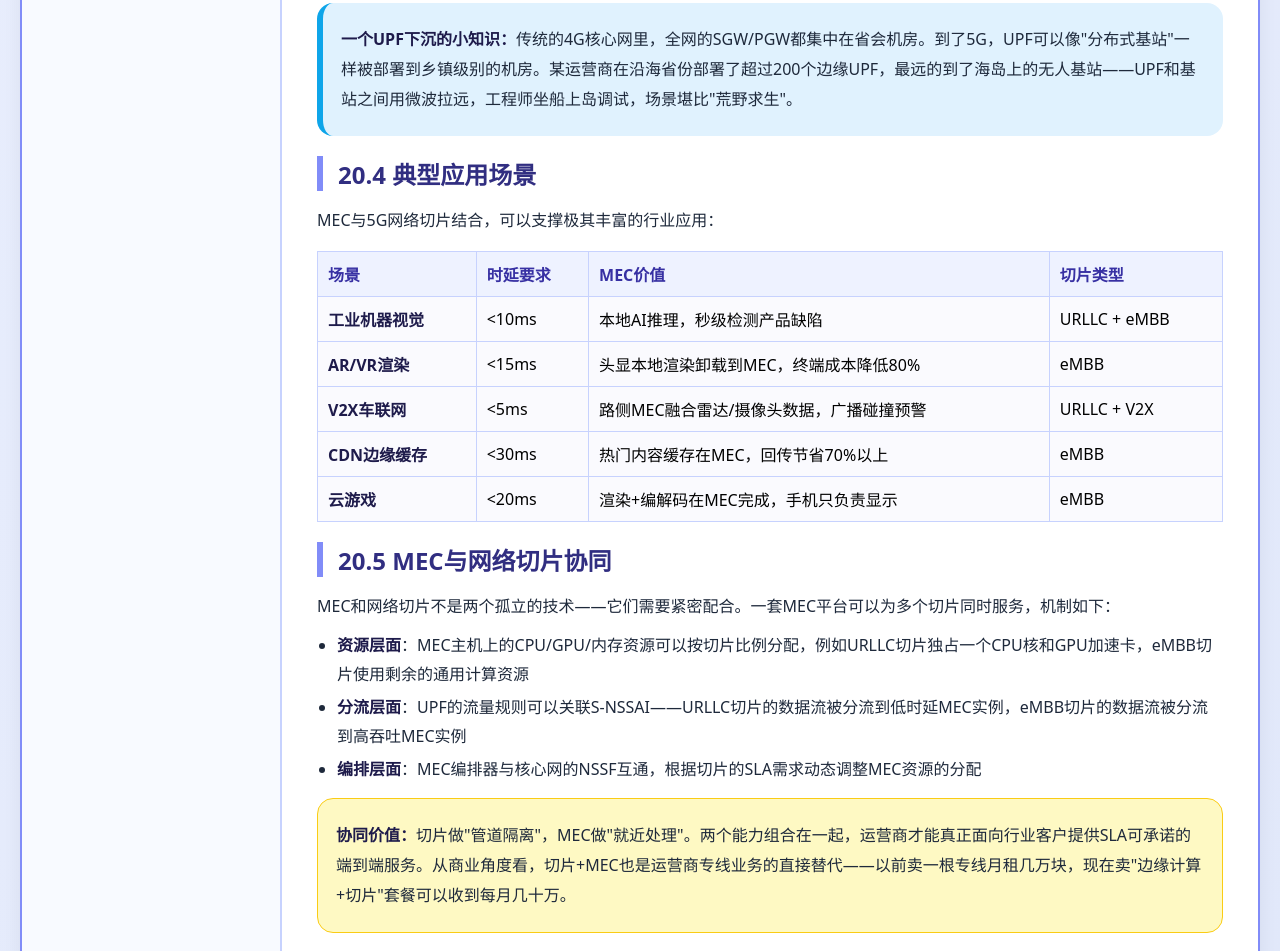
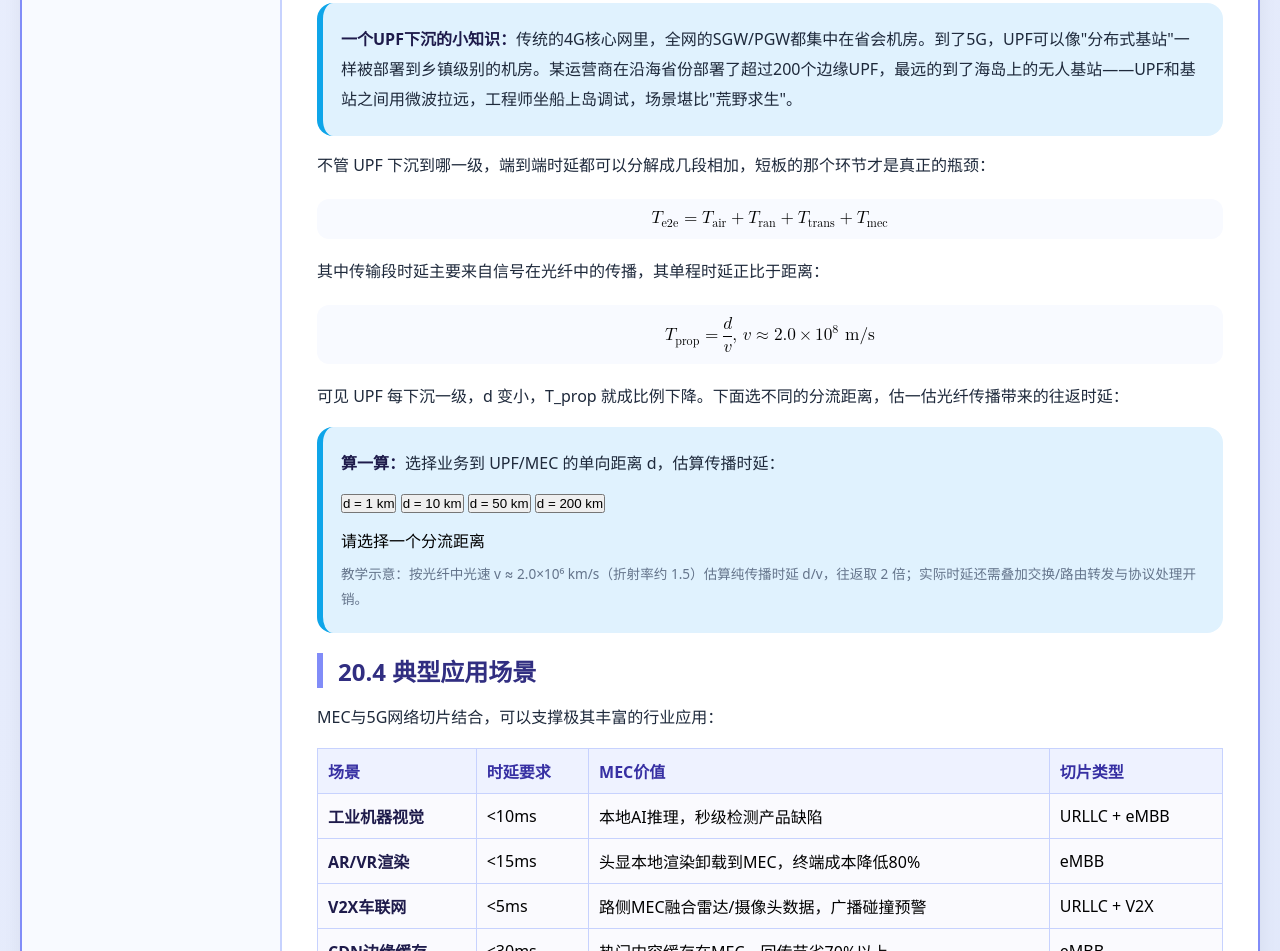
Before and after one commit to 1998x-stack/communication-engineering-tutorial, a plain HTML site: page 20.html in a window 1280 px wide. Shown: the part 2423-3374 px from the top of the page. Drawn offline with Linux system fonts and the light colour scheme.

Commit message:
feat(communication-engineering-tutorial): 第20章补充端到端时延分解与光纤传播时延公式及分流距离交互

```diff
--- a/20.html
+++ b/20.html
@@ -186,6 +186,45 @@
             <p><strong>一个UPF下沉的小知识：</strong>传统的4G核心网里，全网的SGW/PGW都集中在省会机房。到了5G，UPF可以像"分布式基站"一样被部署到乡镇级别的机房。某运营商在沿海省份部署了超过200个边缘UPF，最远的到了海岛上的无人基站——UPF和基站之间用微波拉远，工程师坐船上岛调试，场景堪比"荒野求生"。</p>
         </div>
 
+        <p>不管 UPF 下沉到哪一级，端到端时延都可以分解成几段相加，短板的那个环节才是真正的瓶颈：</p>
+
+        <div class="math-equation">
+            <div class="math-scroll" data-math-scroll tabindex="0" role="region" aria-label="端到端时延分解公式，可横向滚动">
+                <math display="block" aria-label="端到端时延等于空口时延加接入网时延加传输时延加 MEC 处理时延">
+                    <msub><mi>T</mi><mi>e2e</mi></msub><mo>=</mo>
+                    <msub><mi>T</mi><mi>air</mi></msub><mo>+</mo>
+                    <msub><mi>T</mi><mi>ran</mi></msub><mo>+</mo>
+                    <msub><mi>T</mi><mi>trans</mi></msub><mo>+</mo>
+                    <msub><mi>T</mi><mi>mec</mi></msub>
+                </math>
+            </div>
+        </div>
+
+        <p>其中传输段时延主要来自信号在光纤中的传播，其单程时延正比于距离：</p>
+
+        <div class="math-equation">
+            <div class="math-scroll" data-math-scroll tabindex="0" role="region" aria-label="传播时延公式，可横向滚动">
+                <math display="block" aria-label="单程传播时延等于距离除以光纤中的光速，约每秒二亿米">
+                    <msub><mi>T</mi><mi>prop</mi></msub><mo>=</mo><mfrac><mi>d</mi><mi>v</mi></mfrac>
+                    <mtext>,&nbsp;</mtext><mi>v</mi><mo>&#8776;</mo><mn>2.0</mn><mo>&#215;</mo><msup><mn>10</mn><mn>8</mn></msup><mtext>&nbsp;m/s</mtext>
+                </math>
+            </div>
+        </div>
+
+        <p>可见 UPF 每下沉一级，d 变小，T_prop 就成比例下降。下面选不同的分流距离，估一估光纤传播带来的往返时延：</p>
+
+        <div class="tip" role="group" aria-labelledby="mec-label">
+            <p id="mec-label"><strong>算一算：</strong>选择业务到 UPF/MEC 的单向距离 d，估算传播时延：</p>
+            <p class="mec-btns">
+                <button type="button" class="mec-btn" data-d="1">d = 1 km</button>
+                <button type="button" class="mec-btn" data-d="10">d = 10 km</button>
+                <button type="button" class="mec-btn" data-d="50">d = 50 km</button>
+                <button type="button" class="mec-btn" data-d="200">d = 200 km</button>
+            </p>
+            <output id="mec-out" aria-live="polite">请选择一个分流距离</output>
+            <p style="font-size:0.85rem;color:#64748b;margin-top:6px;">教学示意：按光纤中光速 v ≈ 2.0×10⁶ km/s（折射率约 1.5）估算纯传播时延 d/v，往返取 2 倍；实际时延还需叠加交换/路由转发与协议处理开销。</p>
+        </div>
+
         <h2>20.4 典型应用场景</h2>
 
         <p>MEC与5G网络切片结合，可以支撑极其丰富的行业应用：</p>
@@ -317,5 +356,23 @@ upf:
     </article></main>
 </div>
 </div>
+<script>
+(function () {
+    var v = 2.0e8;
+    var out = document.getElementById('mec-out');
+    var btns = Array.prototype.slice.call(document.querySelectorAll('.mec-btn'));
+    if (!out || !btns.length) return;
+    btns.forEach(function (b) {
+        b.setAttribute('aria-pressed', 'false');
+        b.addEventListener('click', function () {
+            btns.forEach(function (x) { x.setAttribute('aria-pressed', x === b ? 'true' : 'false'); });
+            var d = parseFloat(b.getAttribute('data-d')) * 1000;
+            var oneWay = (d / v) * 1000;
+            out.textContent = 'd = ' + (d / 1000) + ' km：单程 T_prop \u2248 ' + oneWay.toFixed(2) +
+                ' ms，往返 \u2248 ' + (2 * oneWay).toFixed(2) + ' ms';
+        });
+    });
+})();
+</script>
 </body>
 </html>
```
